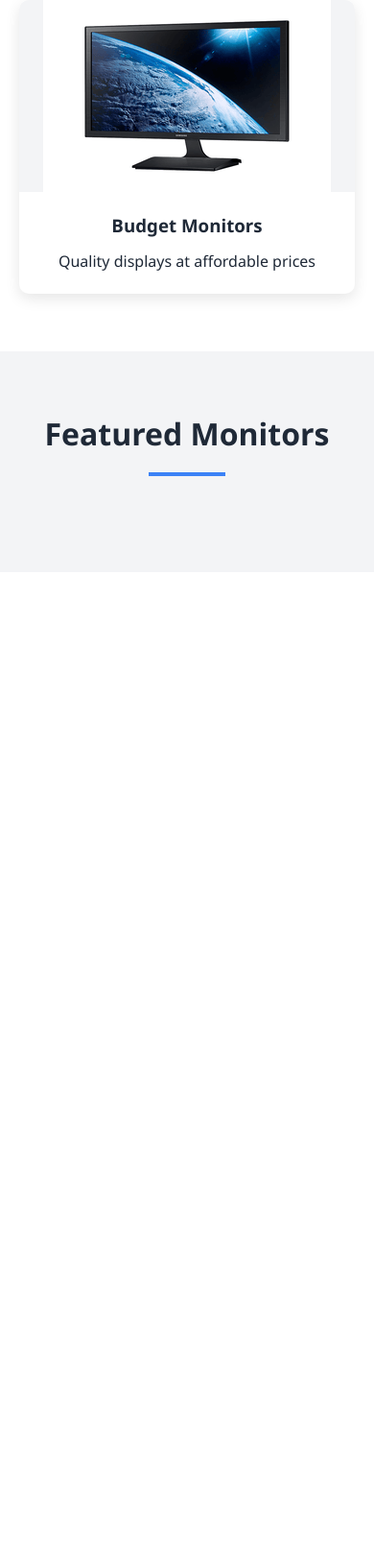
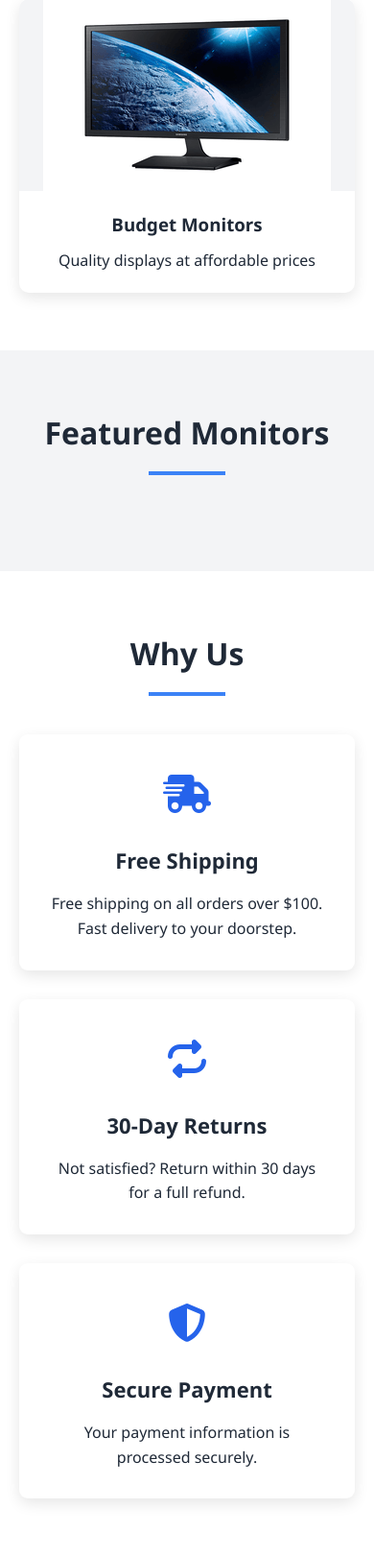
Before and after one commit to OtariTB/Project_PHP, a PHP site: page / in a window 390 px wide; the page is wider, and only the part inside the window is pictured. Shown: the part 2029-3650 px from the top of that part at 96% size. Before the commit the page ends 2525 px from the top of that part, so only its background shows below. Run offline with PHP 8.4, Linux system fonts and the light colour scheme; data that the repository does not hold is empty.

Commit message:
1.6 (Why Us, Responsive-Fix)

```diff
--- a/index.php
+++ b/index.php
@@ -11,6 +11,7 @@ include_once './config/connect.php';
     <meta name="viewport" content="width=device-width, initial-scale=1.0">
     <title>Monitor Store</title>
     <link rel="stylesheet" href="./styles/styles.css">
+    <link rel="stylesheet" href="https://cdnjs.cloudflare.com/ajax/libs/font-awesome/6.5.0/css/all.min.css">
     <link rel="preconnect" href="https://fonts.googleapis.com">
     <link rel="preconnect" href="https://fonts.gstatic.com" crossorigin>
     <link href="https://fonts.googleapis.com/css2?family=Roboto:ital,wght@0,100..900;1,100..900&display=swap" rel="stylesheet">
@@ -20,12 +21,12 @@ include_once './config/connect.php';
         <div class="container header-container">
             <a href="./index.php" class="logo">MonitorStore</a>
             <div class="search-bar">
-                <input type="text" placeholder="Search monitors... 🔍">
+                <input type="text" placeholder="Search monitors... ">
             </div>
             <div class="nav-icons">
-                <div class="nav-icon">👤</div>
-                <div class="nav-icon">❤️</div>
-                <div class="nav-icon">🛒</div>
+                <div class="nav-icon"><i class="fa-solid fa-circle-user"></i></div>
+                <div class="nav-icon"><i class="fa-solid fa-heart"></i></div>
+                <div class="nav-icon"><i class="fa-solid fa-cart-shopping"></i></div>
             </div>
         </div>
         <nav class="main-nav">
@@ -124,5 +125,27 @@ include_once './config/connect.php';
             </div>
         </div>
     </section>
+        <section class="features">
+        <div class="container">
+            <h2 class="section-title">Why Us</h2>
+            <div class="features-grid">
+                <div class="feature-card">
+                    <div class="feature-icon"><i class="fa-solid fa-truck-fast"></i></div>
+                    <h3 class="feature-title">Free Shipping</h3>
+                    <p>Free shipping on all orders over $100. Fast delivery to your doorstep.</p>
+                </div>
+                <div class="feature-card">
+                    <div class="feature-icon"><i class="fa-solid fa-repeat"></i></div>
+                    <h3 class="feature-title">30-Day Returns</h3>
+                    <p>Not satisfied? Return within 30 days for a full refund.</p>
+                </div>
+                <div class="feature-card">
+                    <div class="feature-icon"><i class="fa-solid fa-shield-halved"></i></div>
+                    <h3 class="feature-title">Secure Payment</h3>
+                    <p>Your payment information is processed securely.</p>
+                </div>
+            </div>
+        </div>
+    </section>
 </body>
 </html>
--- a/styles/styles.css
+++ b/styles/styles.css
@@ -48,7 +48,7 @@ header {
 }
 
 .search-bar {
-  flex-grow: 1;
+  flex-grow: 2;
   max-width: 500px;
   margin: 0 20px;
 }
@@ -69,6 +69,12 @@ header {
   color: var(--dark-gray);
   font-size: 20px;
   cursor: pointer;
+  transition: 200ms;
+}
+
+.nav-icon:hover{
+  color: var(--primary-color);
+  transform: scale(1.4);
 }
 
 .main-nav {
@@ -96,7 +102,6 @@ header {
 .nav-links li a:hover {
   background-color: var(--secondary-color);
 }
-
 
 .login-container {
   margin: 0 auto;
@@ -131,7 +136,7 @@ header {
 }
 
 .form-group input {
-  width: 93%;
+  width: 100%;
   padding: 0.75rem;
   border: 1px solid #ddd;
   border-radius: 4px;
@@ -347,3 +352,71 @@ header {
 .product-btn:hover {
   background-color: var(--secondary-color);
 }
+
+.features {
+  padding: 60px 0;
+}
+
+.features-grid {
+  display: grid;
+  grid-template-columns: repeat(auto-fit, minmax(300px, 1fr));
+  gap: 30px;
+}
+
+.feature-card {
+  text-align: center;
+  padding: 30px;
+  box-shadow: 0 5px 15px rgba(0, 0, 0, 0.1);
+  border-radius: 9px;
+  transition: 400ms;
+}
+
+.feature-card:hover{
+  transform: translateY(5px), scale(1.05);
+}
+
+.feature-icon {
+  font-size: 40px;
+  color: var(--primary-color);
+  margin-bottom: 20px;
+}
+
+.feature-title {
+  font-size: 22px;
+  margin-bottom: 15px;
+}
+
+@media (max-width: 768px) {
+  .header-container {
+    flex-direction: column;
+    gap: 15px;
+  }
+
+  .search-bar {
+    max-width: 100%;
+    margin: 15px 0;
+  }
+
+  .nav-container {
+    display: block;
+    flex-direction: column;
+    max-height: 110px;
+    overflow-y: auto;
+  }
+
+  .nav-links {
+    flex-direction: column;
+  }
+
+  .hero h1 {
+    font-size: 36px;
+  }
+
+  .hero p {
+    font-size: 18px;
+  }
+
+  .filter-options {
+    grid-template-columns: 1fr;
+  }
+}
```
